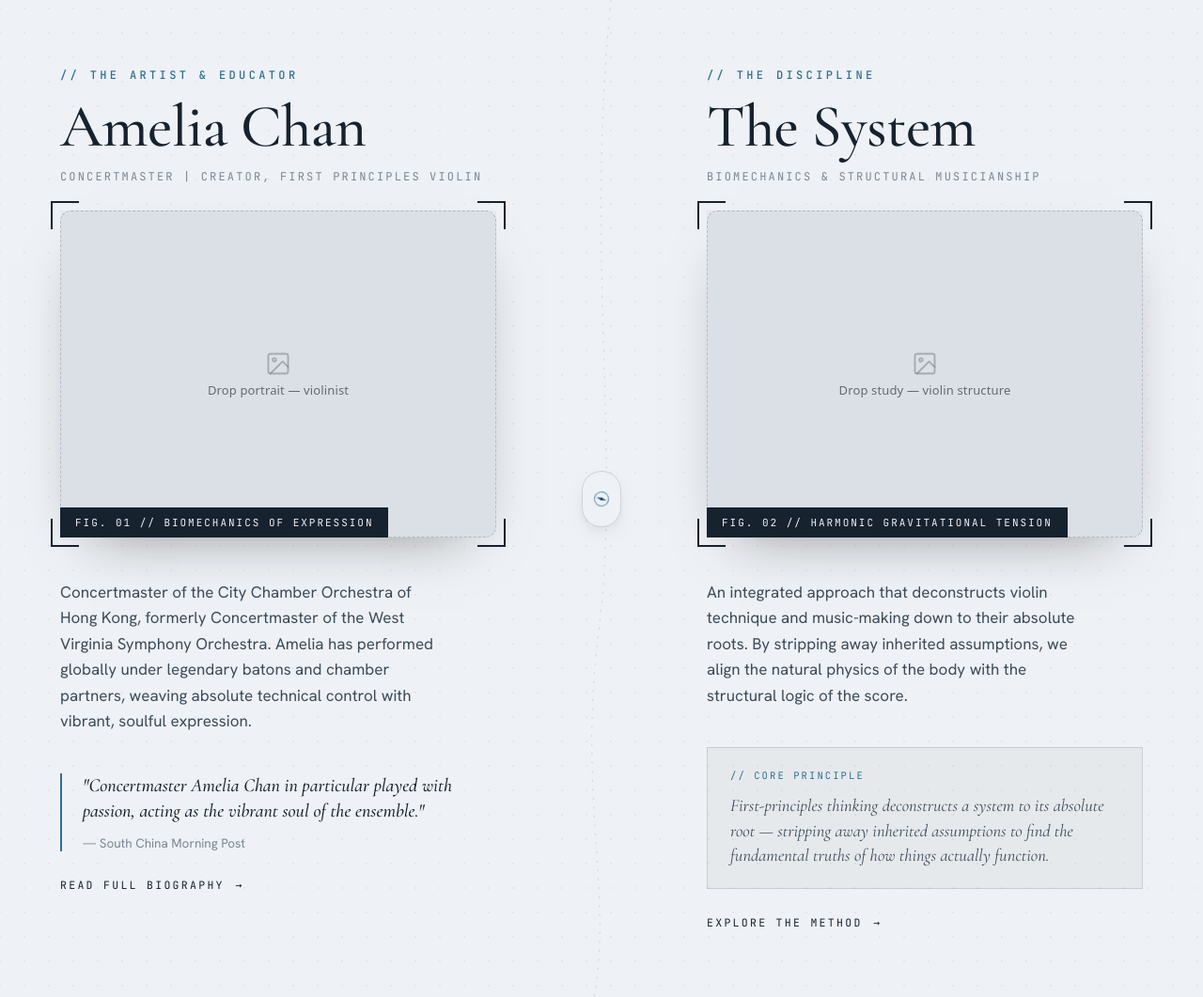
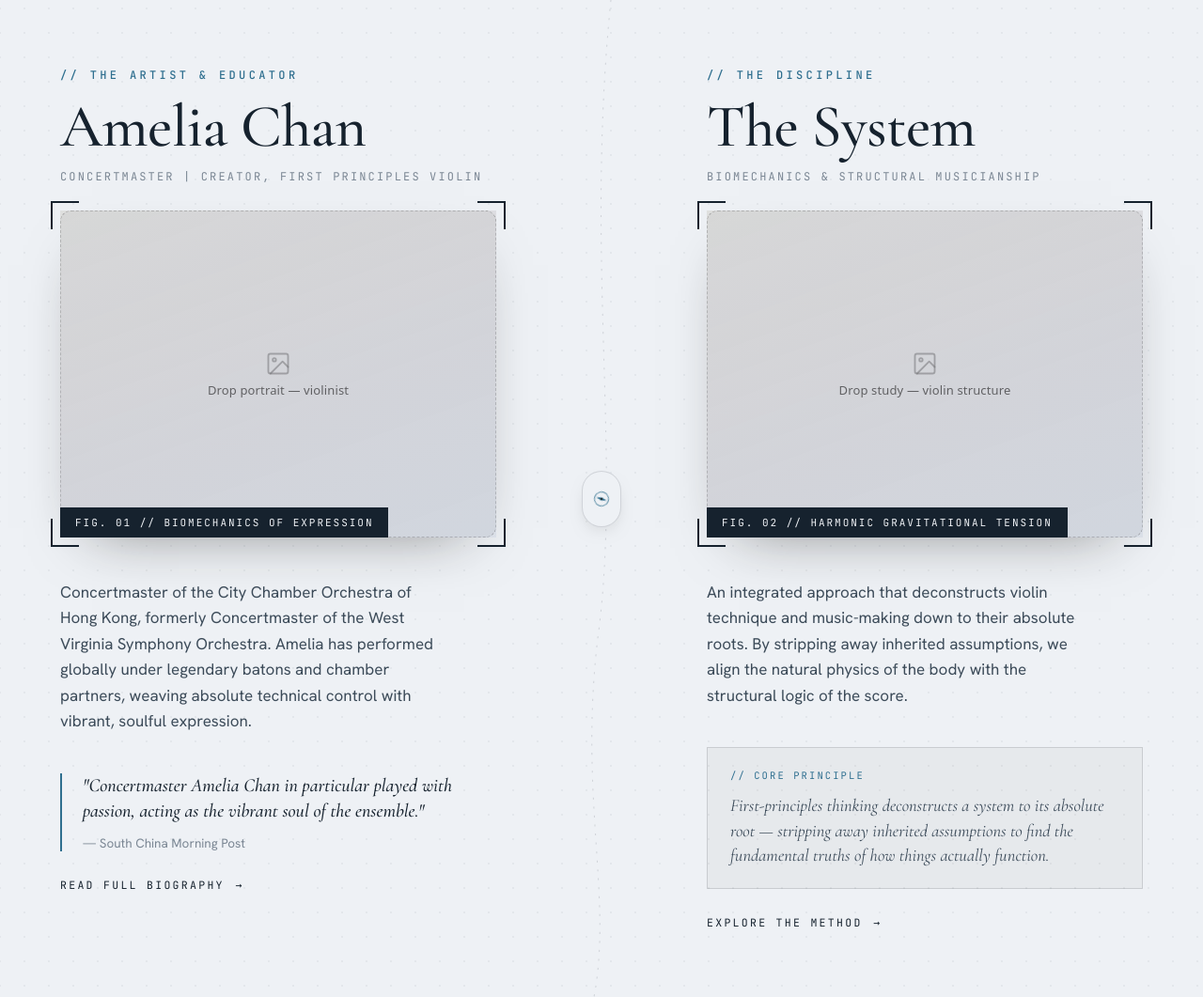
Before and after one commit to mawstr001/ameliachanwebsite, a Node server app: page / in a window 1280 px wide. Shown: the part 69-1130 px from the top of the page at 94% size. Run offline with Node 20, Linux system fonts and the light colour scheme.

Commit message:
Update image plate treatment: warm full-colour grade replaces grayscale bloom
Images now start with a warm colour treatment (sepia + saturate) and a
gold/oxblood/blue gradient overlay, shifting subtly on hover rather than
transitioning from greyscale to colour.

https://claude.ai/code/session_01RYkgVz2tbfkjSNan3J2KjX

```diff
--- a/public/styles.css
+++ b/public/styles.css
@@ -180,14 +180,19 @@ body.menu-open{ overflow:hidden; }
 }
 .plate image-slot{ display:block; width:100%; height:100%; }
 
-/* grayscale → color bloom */
+/* full colour, graded warm to match the cream / gold / oxblood palette */
 .plate .filtered{
   position:absolute; inset:0;
-  filter:grayscale(1) contrast(.96) brightness(1.02);
+  filter:saturate(1.06) sepia(.12) contrast(1.02) brightness(1.01);
   transition:filter .7s cubic-bezier(.2,.7,.2,1), transform 1.1s cubic-bezier(.2,.7,.2,1);
   transform:scale(1.001);
 }
-.plate:hover .filtered{ filter:grayscale(0) contrast(1.02) brightness(1); transform:scale(1.04); }
+.plate .filtered::after{
+  content:""; position:absolute; inset:0; z-index:2; pointer-events:none;
+  background:linear-gradient(160deg, rgba(176,138,74,.10), rgba(91,30,28,.06) 60%, rgba(33,38,84,.05));
+  mix-blend-mode:multiply;
+}
+.plate:hover .filtered{ filter:saturate(1.12) sepia(.06) contrast(1.04) brightness(1.02); transform:scale(1.04); }
 
 /* caption bar */
 .fig-cap{
```
